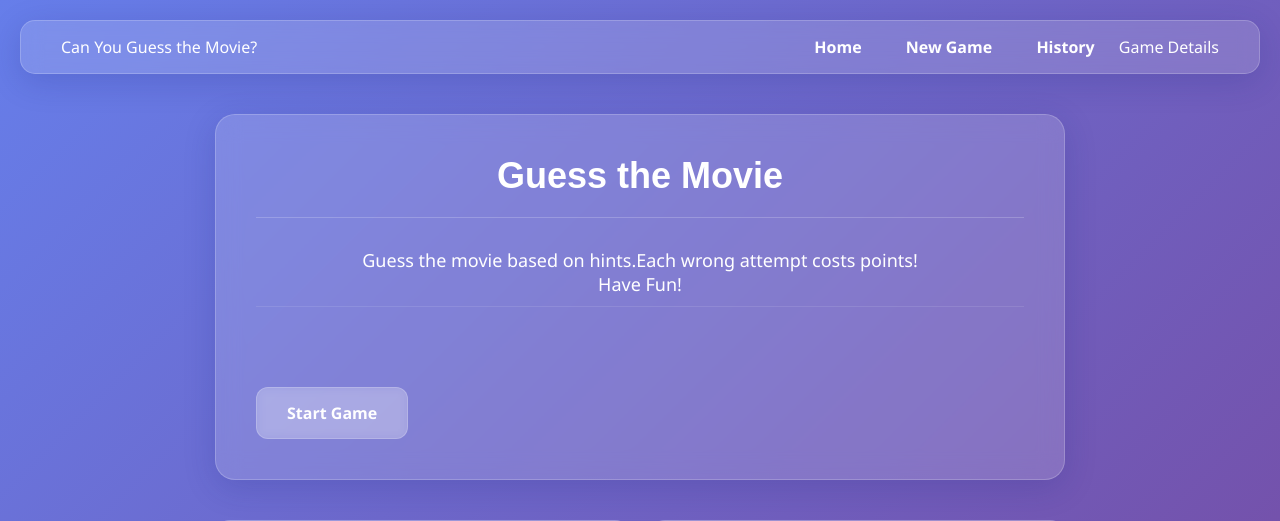
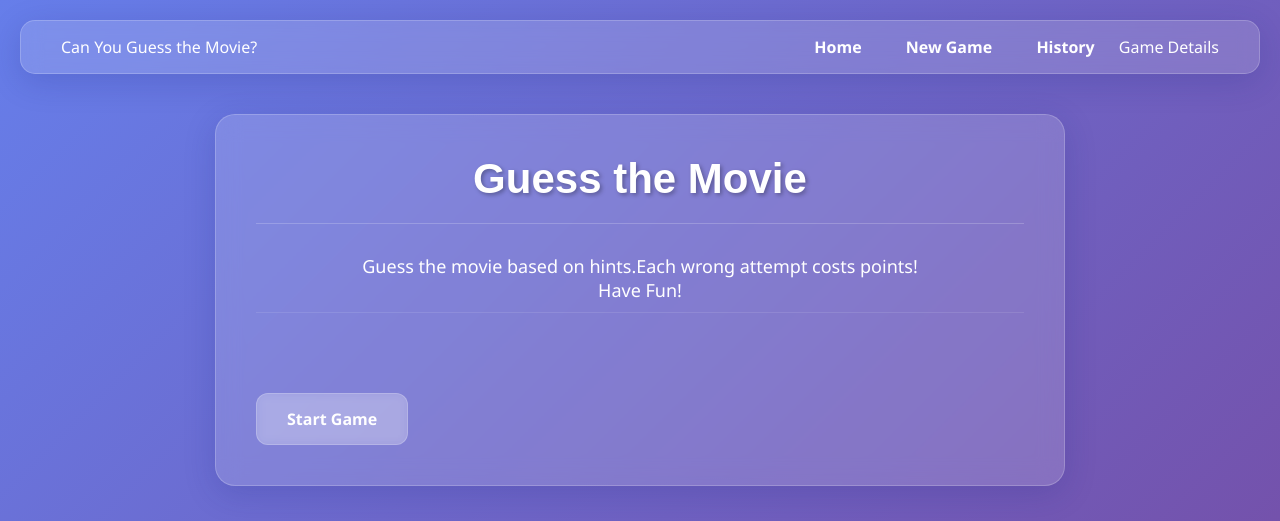
Before and after one commit to leon0512-del/proekt, a Flask app: page / in a window 1280 px wide. Shown: the top 521 px of the page. Run offline with Flask 3, Linux system fonts and the light colour scheme.

Commit message:
Update style.css

```diff
--- a/static/css/style.css
+++ b/static/css/style.css
@@ -60,14 +60,16 @@ body {
     -webkit-backdrop-filter: blur(12px);
     border: 1px solid var(--glass-border);
     box-shadow: var(--glass-shadow);
-    padding: 40px; /* Increased padding for space */
+    padding: 40px;
     border-radius: 20px;
 }
 
 /* 5.  */
 h1 {
-    font-family: 'Sans Faceted Libi 1' , sans-serif;
-    font-size: 36px;
+    font-family: 'Sans Faceted', 'Libre Franklin', sans-serif;
+    font-weight: bold;
+    font-size: 42px;
+    text-shadow: 2px 2px 4px rgba(0, 0, 0, 0.3);
     text-align: center;
     margin-bottom: 30px;
     padding-bottom: 20px;
```
